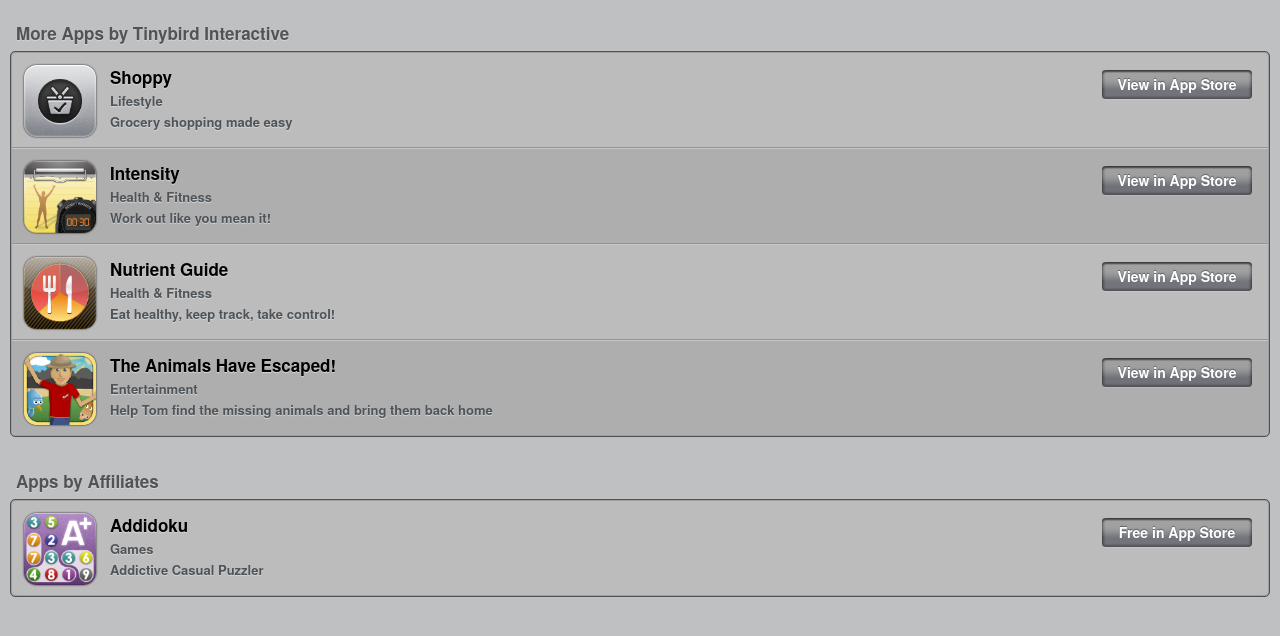
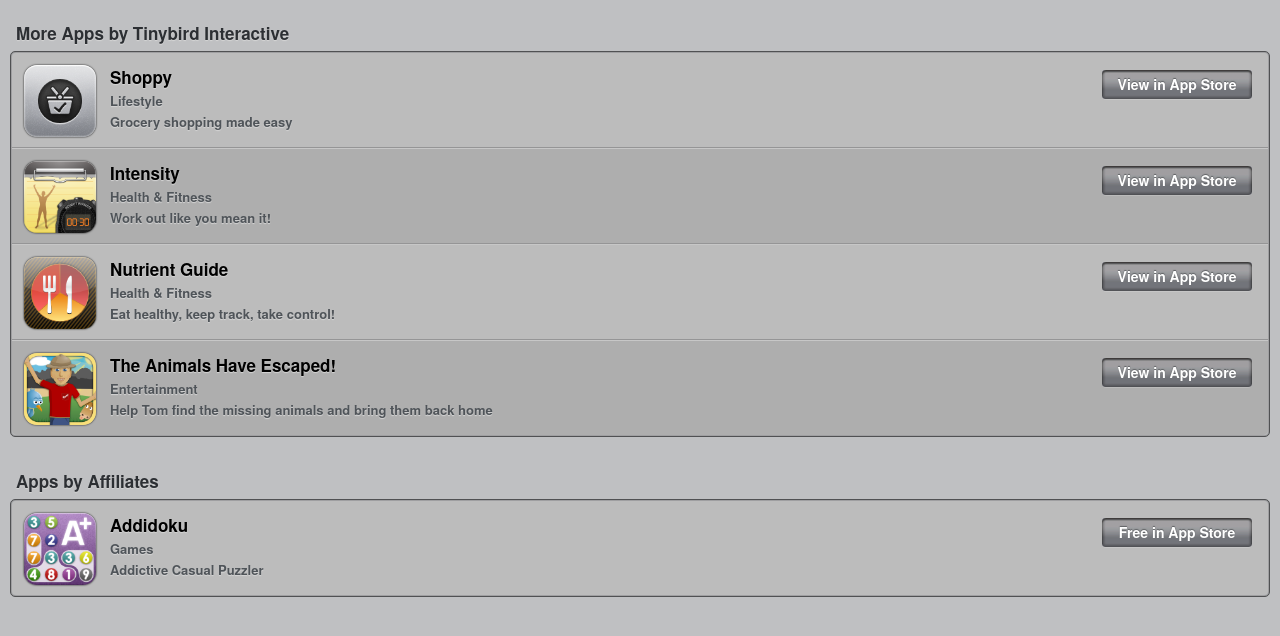
Before and after one commit to rhult/MoreApps, a plain HTML site: page DemoData/index.html in a window 1280 px wide. Drawn offline with Linux system fonts and the light colour scheme.

Commit message:
Fix a typo in the stylesheet

```diff
--- a/DemoData/moreapps.css
+++ b/DemoData/moreapps.css
@@ -15,7 +15,7 @@
 /* List header */
 h1 {
   font-size:17px;
-  color:##2c2f33;
+  color:#2c2f33;
   margin-left:6px;
   margin-bottom:6px;
 }
```
